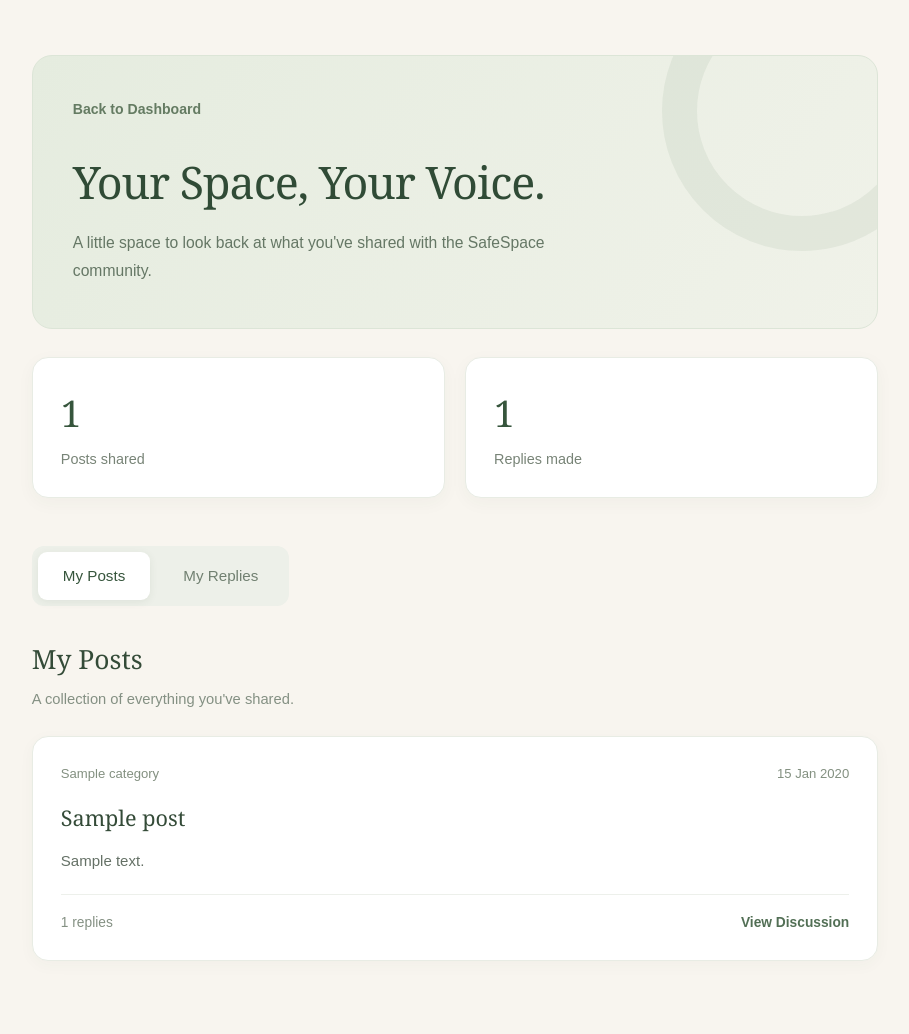
After one commit to JulietMumbi/safespace, a Django app: page /my-posts/ in a window 1280 px wide. The commit adds this page. Shown: the whole page, without its empty margins (185-1094 px from the left). Run offline with Django 5.2, Linux system fonts and the light colour scheme; a user stored in the database is signed in; tables that the repository leaves empty hold one stand-in row (values such as "Sample post").

Commit message:
added my posts tab

```diff
--- a/core/static/core/css/style.css
+++ b/core/static/core/css/style.css
@@ -2124,3 +2124,319 @@ input {
 .cancel-button:hover {
     background: #eeeeee;
 }
+
+
+
+/* =================================
+   MY SPACE - PERSONAL ACCOUNT PAGE
+================================= */
+
+.my-space-page {
+    max-width: 1000px;
+    margin: 0 auto;
+    padding: 55px 6%;
+    color: #344b38;
+}
+
+/* INTRODUCTION */
+
+.my-space-header {
+    position: relative;
+    overflow: hidden;
+    background: linear-gradient(125deg, #e5ecdf, #f0f2e9);
+    padding: 42px 40px;
+    border-radius: 20px;
+    margin-bottom: 28px;
+    border: 1px solid #dce5d7;
+}
+
+.my-space-header::after {
+    content: "";
+    position: absolute;
+    width: 210px;
+    height: 210px;
+    border: 35px solid rgba(112, 139, 107, 0.10);
+    border-radius: 50%;
+    right: -65px;
+    top: -85px;
+}
+
+.my-space-header .back-link {
+    display: inline-block;
+    color: #647b62;
+    text-decoration: none;
+    font-size: 0.88rem;
+    margin-bottom: 25px;
+}
+
+.my-space-header .back-link:hover {
+    color: #344b38;
+}
+
+.my-space-header h1 {
+    position: relative;
+    z-index: 1;
+    font-family: Georgia, serif;
+    font-size: clamp(2rem, 4vw, 2.8rem);
+    font-weight: 500;
+    letter-spacing: -1px;
+    color: #304b36;
+    margin: 0 0 12px;
+}
+
+.my-space-header p {
+    position: relative;
+    z-index: 1;
+    max-width: 520px;
+    color: #657765;
+    line-height: 1.8;
+    font-size: 0.98rem;
+    margin: 0;
+}
+
+/* STATISTICS */
+
+.my-space-stats {
+    display: grid;
+    grid-template-columns: repeat(2, 1fr);
+    gap: 20px;
+    margin: 28px 0 48px;
+}
+
+.my-space-stat {
+    position: relative;
+    background: #fff;
+    padding: 26px 28px;
+    border-radius: 16px;
+    border: 1px solid #e8ece4;
+    box-shadow: 0 5px 18px rgba(48, 75, 54, 0.04);
+    transition: transform 0.2s ease, box-shadow 0.2s ease;
+}
+
+.my-space-stat:hover {
+    transform: translateY(-3px);
+    box-shadow: 0 10px 25px rgba(48, 75, 54, 0.08);
+}
+
+.my-space-stat h2 {
+    color: #36553c;
+    font-family: Georgia, serif;
+    font-size: 2.3rem;
+    font-weight: 500;
+    margin: 0 0 5px;
+}
+
+.my-space-stat p {
+    color: #788477;
+    font-size: 0.9rem;
+    margin: 0;
+}
+
+/* CONTRIBUTIONS */
+
+.my-contributions {
+    margin-top: 10px;
+}
+
+.contribution-tabs {
+    display: flex;
+    gap: 8px;
+    background: #edf0e9;
+    padding: 6px;
+    border-radius: 12px;
+    width: fit-content;
+    margin-bottom: 32px;
+}
+
+.contribution-tab {
+    border: none;
+    background: transparent;
+    color: #718071;
+    padding: 12px 25px;
+    border-radius: 9px;
+    font-size: 0.95rem;
+    font-weight: 500;
+    cursor: pointer;
+    transition: all 0.2s ease;
+}
+
+.contribution-tab:hover {
+    color: #36553c;
+}
+
+.contribution-tab.active {
+    background: #fff;
+    color: #36553c;
+    box-shadow: 0 2px 8px rgba(48, 75, 54, 0.08);
+}
+
+/* SECTION INTRO */
+
+.contribution-heading {
+    margin-bottom: 24px;
+}
+
+.contribution-heading h2 {
+    color: #344b38;
+    font-family: Georgia, serif;
+    font-size: 1.65rem;
+    font-weight: 500;
+    margin: 0 0 8px;
+}
+
+.contribution-heading p {
+    color: #849083;
+    font-size: 0.92rem;
+    margin: 0;
+}
+
+/* POST AND REPLY CARDS */
+
+.my-space-card {
+    background: #fff;
+    border: 1px solid #e8ece4;
+    border-radius: 16px;
+    padding: 26px 28px;
+    margin-bottom: 18px;
+    box-shadow: 0 4px 16px rgba(48, 75, 54, 0.035);
+    transition: transform 0.2s ease, box-shadow 0.2s ease;
+}
+
+.my-space-card:hover {
+    transform: translateY(-2px);
+    box-shadow: 0 9px 22px rgba(48, 75, 54, 0.07);
+}
+
+.my-space-meta {
+    display: flex;
+    justify-content: space-between;
+    align-items: center;
+    gap: 12px;
+    color: #839080;
+    font-size: 0.82rem;
+    margin-bottom: 17px;
+}
+
+.my-space-card h3 {
+    color: #344b38;
+    font-family: Georgia, serif;
+    font-size: 1.35rem;
+    font-weight: 500;
+    margin: 0 0 12px;
+}
+
+.my-space-card > p {
+    color: #657166;
+    font-size: 0.94rem;
+    line-height: 1.8;
+    margin: 0 0 10px;
+}
+
+.my-space-card-footer {
+    display: flex;
+    justify-content: space-between;
+    align-items: center;
+    flex-wrap: wrap;
+    gap: 12px;
+    border-top: 1px solid #edf0eb;
+    padding-top: 17px;
+    margin-top: 20px;
+    color: #849083;
+    font-size: 0.86rem;
+}
+
+.my-space-card-footer a {
+    color: #526f55;
+    text-decoration: none;
+    font-weight: 600;
+    transition: color 0.2s ease;
+}
+
+.my-space-card-footer a:hover {
+    color: #304b36;
+    text-decoration: underline;
+}
+
+.review-status {
+    color: #967342;
+    background: #f7f0e3;
+    padding: 6px 10px;
+    border-radius: 20px;
+    font-size: 0.78rem;
+}
+
+.reply-to {
+    color: #839080 !important;
+    font-size: 0.86rem !important;
+    margin-top: 14px !important;
+}
+
+/* EMPTY STATES */
+
+.empty-contributions {
+    background: #f3f5ef;
+    border: 1px dashed #d5dfd1;
+    border-radius: 15px;
+    padding: 38px 20px;
+    text-align: center;
+    color: #788477;
+    line-height: 1.7;
+}
+
+/* TAB CONTENT */
+
+.contribution-content {
+    display: none;
+}
+
+.contribution-content.active {
+    display: block;
+}
+
+/* RESPONSIVE */
+
+@media (max-width: 600px) {
+    .my-space-page {
+        padding: 30px 5%;
+    }
+
+    .my-space-header {
+        padding: 30px 24px;
+    }
+
+    .my-space-stats {
+        gap: 12px;
+        margin-bottom: 35px;
+    }
+
+    .my-space-stat {
+        padding: 20px 16px;
+    }
+
+    .my-space-stat h2 {
+        font-size: 1.9rem;
+    }
+
+    .contribution-tabs {
+        width: 100%;
+    }
+
+    .contribution-tab {
+        flex: 1;
+        padding: 12px 10px;
+    }
+
+    .my-space-card {
+        padding: 21px;
+    }
+
+    .my-space-meta {
+        align-items: flex-start;
+        flex-direction: column;
+    }
+
+    .my-space-card-footer {
+        align-items: flex-start;
+        flex-direction: column;
+    }
+}
--- /dev/null
+++ b/core/templates/core/my_posts.html
@@ -0,0 +1,146 @@
+
+{% load static %}
+<link rel="stylesheet" href="{% static 'core/css/style.css' %}">
+{% block content %}
+<main class="my-space-page">
+
+    <div class="my-space-header">
+        <a href="{% url 'dashboard' %}" class="back-link">
+            Back to Dashboard
+        </a>
+
+        <h1>Your Space, Your Voice.</h1>
+        <p>A little space to look back at what you've shared with the SafeSpace community.</p>
+    </div>
+
+    <section class="my-space-stats">
+        <div class="my-space-stat">
+            <h2>{{ posts_count }}</h2>
+            <p>Posts shared</p>
+        </div>
+
+        <div class="my-space-stat">
+            <h2>{{ replies_count }}</h2>
+            <p>Replies made</p>
+        </div>
+    </section>
+
+    <section class="my-contributions">
+
+        <div class="contribution-tabs">
+            <button class="contribution-tab active"
+                    type="button"
+                    data-tab="posts">
+                My Posts
+            </button>
+
+            <button class="contribution-tab"
+                    type="button"
+                    data-tab="replies">
+                My Replies
+            </button>
+        </div>
+
+        <div class="contribution-content active" id="posts">
+
+            <div class="contribution-heading">
+                <h2>My Posts</h2>
+                <p>A collection of everything you've shared.</p>
+            </div>
+
+            {% for post in posts %}
+                <article class="my-space-card">
+
+                    <div class="my-space-meta">
+                        <span>{{ post.category }}</span>
+                        <span>{{ post.created_at|date:"d M Y" }}</span>
+                    </div>
+
+                    <h3>{{ post.title }}</h3>
+
+                    <p>{{ post.content|truncatewords:30 }}</p>
+
+                    <div class="my-space-card-footer">
+                        <span>{{ post.reply_count }} replies</span>
+
+                        {% if post.status == 'flagged' %}
+                            <span class="review-status">
+                                Awaiting moderator review
+                            </span>
+                        {% endif %}
+
+                        <a href="{% url 'category_posts' post.category.category_id %}">
+                            View Discussion
+                        </a>
+                    </div>
+
+                </article>
+            {% empty %}
+                <p class="empty-contributions">
+                    You haven't shared any posts yet.
+                </p>
+            {% endfor %}
+
+        </div>
+
+        <div class="contribution-content" id="replies">
+
+            <div class="contribution-heading">
+                <h2>My Replies</h2>
+                <p>Your contributions to conversations in SafeSpace.</p>
+            </div>
+
+            {% for reply in replies %}
+                <article class="my-space-card">
+
+                    <div class="my-space-meta">
+                        <span>{{ reply.post.category }}</span>
+                        <span>{{ reply.created_at|date:"d M Y" }}</span>
+                    </div>
+
+                    <p>{{ reply.content|truncatewords:30 }}</p>
+
+                    <p class="reply-to">
+                        Reply to: {{ reply.post.title }}
+                    </p>
+
+                    <div class="my-space-card-footer">
+                        <a href="{% url 'category_posts' reply.post.category.category_id %}">
+                            View Discussion
+                        </a>
+                    </div>
+
+                </article>
+            {% empty %}
+                <p class="empty-contributions">
+                    You haven't contributed any replies yet.
+                </p>
+            {% endfor %}
+
+        </div>
+
+    </section>
+
+
+</main>
+
+<script>
+document.addEventListener('DOMContentLoaded', function () {
+    const tabs = document.querySelectorAll('.contribution-tab');
+    const contents = document.querySelectorAll('.contribution-content');
+
+    tabs.forEach(tab => {
+        tab.addEventListener('click', function () {
+            const target = this.dataset.tab;
+
+            tabs.forEach(item => item.classList.remove('active'));
+            contents.forEach(item => item.classList.remove('active'));
+
+            this.classList.add('active');
+            document.getElementById(target).classList.add('active');
+        });
+    });
+});
+</script>
+
+{% endblock %}
--- a/core/urls.py
+++ b/core/urls.py
@@ -40,4 +40,6 @@ path(
     name='delete_post'
 ),
 
+path('my-posts/', views.my_posts, name='my_posts'),
+
 ]
--- a/core/views.py
+++ b/core/views.py
@@ -3,6 +3,7 @@ from django.core.paginator import Paginator
 from django.db.models import Count, Q
 from django.contrib.auth import authenticate, login, logout
 from django.contrib import messages
+from django.contrib.auth.decorators import login_required
 from django.urls import reverse
 from .toxicity import contains_self_harm_concern
 from .toxicity import load_toxicity_model, contains_disguised_abuse
@@ -846,3 +847,39 @@ def delete_post(request, post_id):
     return redirect(
         reverse('category_posts', args=[category_id])
     )
+
+
+@login_required
+def my_posts(request):
+    anonymous_profile = request.user.anonymousprofile
+
+    posts = (
+        Post.objects
+        .filter(author=anonymous_profile)
+        .exclude(status__in=['removed', 'archived'])
+        .select_related('category')
+        .annotate(
+            reply_count=Count(
+                'replies',
+                filter=Q(replies__status='active')
+            )
+        )
+        .order_by('-created_at')
+    )
+
+    replies = (
+        Reply.objects
+        .filter(author=anonymous_profile, status='active')
+        .select_related('post', 'post__category')
+        .order_by('-created_at')
+    )
+
+    posts_count = posts.count()
+    replies_count = replies.count()
+
+    return render(request, 'core/my_posts.html', {
+        'posts': posts,
+        'replies': replies,
+        'posts_count': posts_count,
+        'replies_count': replies_count,
+    })
```
Also changed, not shown: core/models.py (+0 -35 lines), core/templates/core/dashboard.html (+10 -0 lines), core/templates/core/moderation_dashboard.html (+5 -5 lines).
